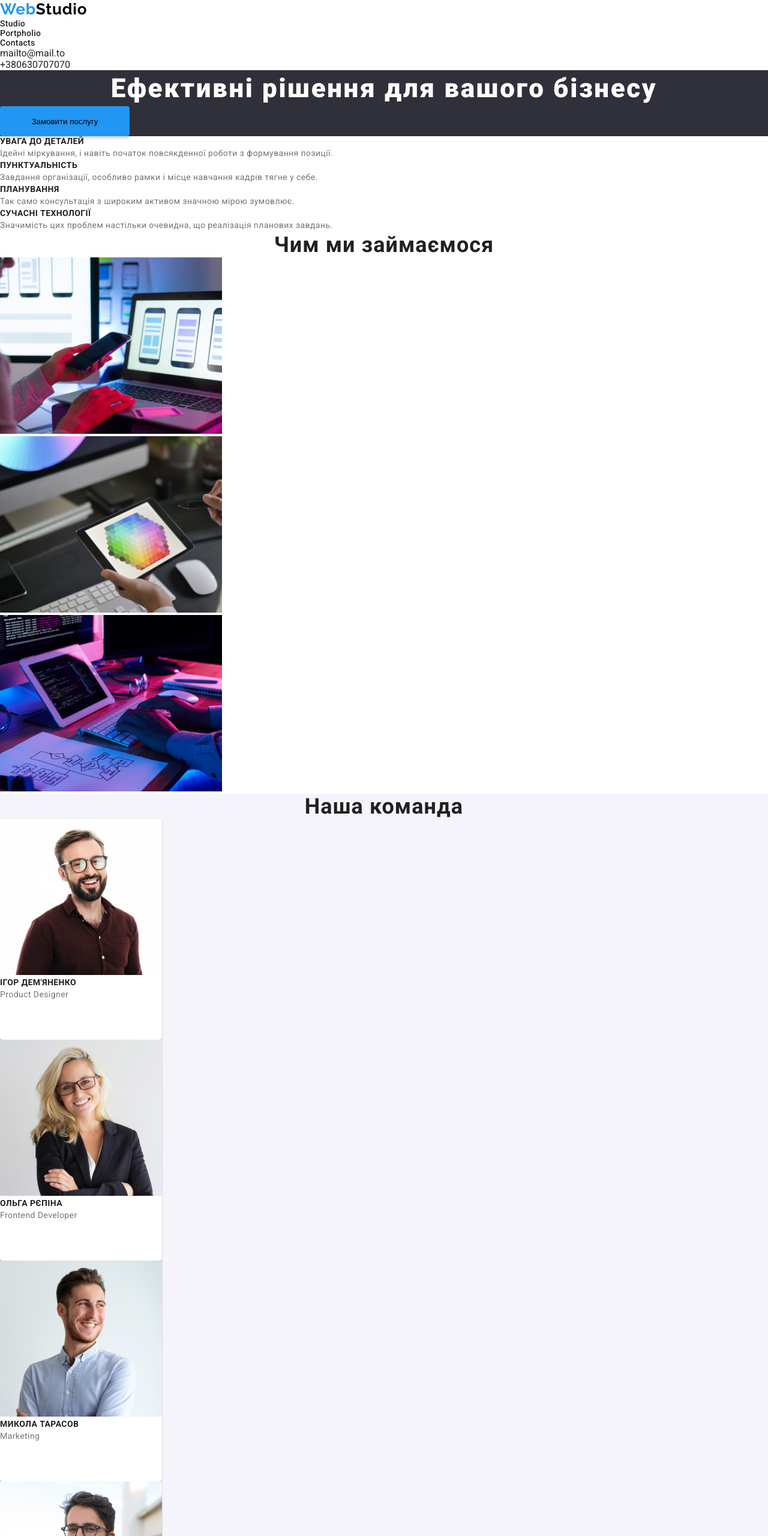
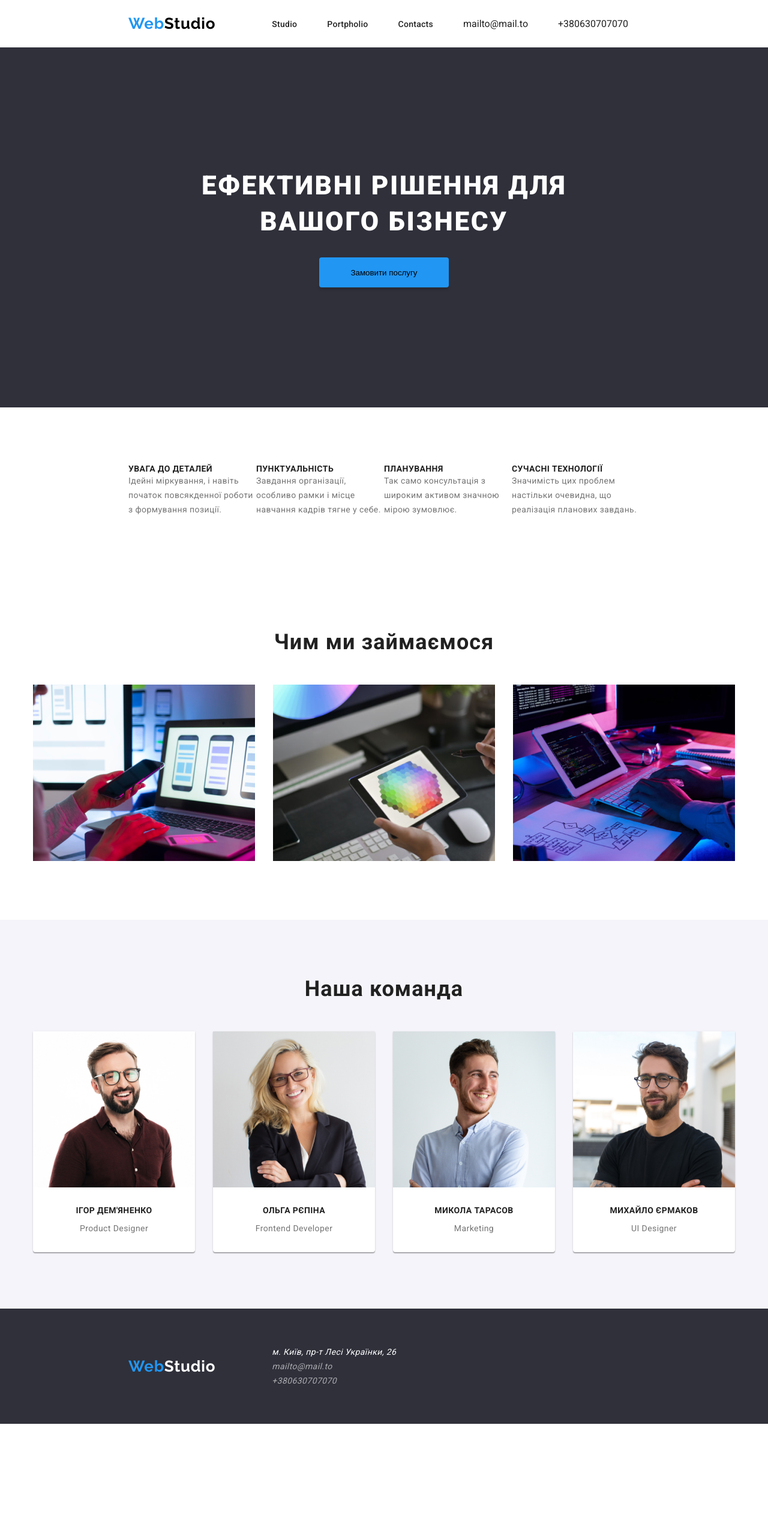
Before and after one commit to Google-Barma/goit-markup-hw-02, a plain HTML site: page index.html in a window 1280 px wide. Shown: the top 2560 px of the page at 60% size. After the commit the page ends 2373 px from the top, so only its background shows below. Drawn offline with Linux system fonts and the light colour scheme.

Commit message:
finished lesson03

```diff
--- a/css/styles.css
+++ b/css/styles.css
@@ -18,7 +18,25 @@ a {
     text-decoration: none;
 }
 
+.container {
+    display: flex;
+    justify-content: space-between;
+    align-items: center;
+    padding: 94px 214px;
+}
+
+.header .container {
+    padding: 24px 214px;
+}
+
+.nav-container {
+    display: flex;
+    justify-content: flex-start;
+    align-items: center;
+}
+
 .logo {
+    margin-right: 94px;
     font-family: 'Raleway';
     font-size: 26px;
     font-weight: 700;
@@ -33,6 +51,7 @@ a {
 }
 
 .menu {
+    display: flex;
     font-size: 14px;
     font-weight: 500;
     line-height: 16px;
@@ -40,8 +59,24 @@ a {
     text-align: left;
 }
 
+.menu-item {
+    margin-right: 50px;
+}
+
 .menu a {
     color: inherit;
+}
+
+.menu a:hover,
+.contacts a:hover {
+    color: #2196F3;
+    transition: all .2s ease-in;
+}
+
+.contacts {
+    display: flex;
+    justify-content: flex-end;
+    align-items: center;
 }
 
 .contacts a {
@@ -49,16 +84,24 @@ a {
 }
 
 .hero {
+    display: flex;
+    flex-direction: column;
+    align-items: center;
+    padding: 200px 0;
     background-color: #2F303A;
 }
 
 .hero-title {
+    width: 696px;
     font-size: 44px;
     font-weight: 900;
     line-height: 60px;
     letter-spacing: 0.06em;
     text-align: center;
     color: #fff;
+    text-transform: uppercase;
+
+    padding-bottom: 30px;
 }
 
 .hero-button {
@@ -68,6 +111,17 @@ a {
     background: #2196F3;
     box-shadow: 0px 4px 4px rgba(0, 0, 0, 0.15);
     border-radius: 4px;
+    cursor: pointer;
+}
+
+.features-list {
+    display: flex;
+    justify-content: space-between;
+    width: 100%;
+}
+
+.features-list li {
+    width: 270px;
 }
 
 .subtitle {
@@ -86,6 +140,7 @@ a {
     line-height: 42px;
     text-align: center;
     letter-spacing: 0.03em;
+    margin-bottom: 50px;
 }
 
 .features .text,
@@ -98,11 +153,40 @@ a {
     color: #757575;
 }
 
+.gallery .container {
+    flex-direction: column;
+}
+
+.gallery ul {
+    display: flex;
+}
+
+.gallery li:not(:last-child) {
+    margin-right: 30px;
+}
+
 .our-team {
     background-color: #F5F4FA;
 }
 
-.team-item {
+.our-team .container {
+    flex-direction: column;
+}
+
+.our-team ul {
+    display: flex;
+}
+
+.our-team li:not(:last-child) {
+    margin-right: 30px;
+}
+
+.our-team li {
+    display: flex;
+    flex-direction: column;
+    align-items: center;
+    justify-content: flex-start;
+
     width: 270px;
     height: 368px;
     left: 215px;
@@ -115,8 +199,21 @@ a {
     border-radius: 0px 0px 4px 4px;
 }
 
+.our-team img {
+    margin-bottom: 30px;
+}
+
+.our-team h4 {
+    margin-bottom: 10px;
+}
+
 .footer {
     background-color: #2F303A;
+}
+
+.footer .container {
+    justify-content: flex-start;
+    padding: 60px 214px;
 }
 
 .footer .logo span {
@@ -145,10 +242,57 @@ address p {
     color: rgba(255, 255, 255, 0.6);
 }
 
+.container.portpholio {
+    flex-direction: column;
+    align-items: center;
+    padding: 94px 214px;
+}
+
 .filter-button {
     width: 125px;
     height: 38px;
     background: #F5F4FA;
     border-radius: 4px;
     border: none;
+    cursor: pointer;
 }
+
+.filter-button:hover,
+.filter-button:hover {
+    color:rgb(255, 255, 255);
+    background-color: #2196F3;
+    transition: all .2s ease-in;
+}
+
+.filter {
+    display: flex;
+    margin-bottom: 50px;
+}
+
+.filter li:not(:last-child) {
+    margin-right: 6px;
+}
+
+.projects {
+    display: flex;
+    justify-content: center;
+    flex-wrap: wrap;
+}
+
+.projects li {
+    display: flex;
+    flex-direction: column;
+    padding-bottom: 20px;
+}
+
+.projects img {
+    margin-bottom: 20px;
+}
+
+.projects h4 {
+    margin-bottom: 4px;
+}
+
+.projects li:not(:last-child) {
+    margin-right: 30px;
+}
--- a/index.html
+++ b/index.html
@@ -20,7 +20,9 @@
     />
   </head>
   <body>
-    <header>
+    <header class="header">
+      <div class="container">
+        <div class="nav-container">
           <p class="logo">Web<span>Studio</span></p>
           <nav class="page-nav">
             <ul class="menu">
@@ -35,6 +37,7 @@
               </li>
             </ul>
           </nav>
+        </div>
         <ul class="contacts">
           <li class="menu-item">
             <a class="link" href="mailto:mailto@mail.to">mailto@mail.to</a>
@@ -43,6 +46,7 @@
             <a class="link" href="tel:+380630707070">+380630707070</a>
           </li>
         </ul>
+      </div>
     </header>
     <main>
       <section class="hero">
@@ -50,7 +54,8 @@
         <button class="hero-button" type="button">Замовити послугу</button>
       </section>
       <section class="features">
-        <ul>
+        <div class="container">
+          <ul class="features-list">
             <li>
               <h3 class="subtitle">УВАГА ДО ДЕТАЛЕЙ</h3>
               <p class="text">
@@ -61,8 +66,8 @@
             <li>
               <h3 class="subtitle">ПУНКТУАЛЬНІСТЬ</h3>
               <p class="text">
-              Завдання організації, особливо рамки і місце навчання кадрів тягне
-              у себе.
+                Завдання організації, особливо рамки і місце навчання кадрів
+                тягне у себе.
               </p>
             </li>
             <li>
@@ -74,21 +79,25 @@
             <li>
               <h3 class="subtitle">СУЧАСНІ ТЕХНОЛОГІЇ</h3>
               <p class="text">
-              Значимість цих проблем настільки очевидна, що реалізація планових
-              завдань.
+                Значимість цих проблем настільки очевидна, що реалізація
+                планових завдань.
               </p>
             </li>
           </ul>
+        </div>
       </section>
       <section class="gallery">
+        <div class="container">
           <h2 class="title">Чим ми займаємося</h2>
           <ul>
             <li><img src="images/img-1.jpg" alt="laptop" width="370" /></li>
             <li><img src="images/img-2.jpg" alt="tablet" width="370" /></li>
             <li><img src="images/img.jpg" alt="keyboard" width="370" /></li>
           </ul>
+        </div>
       </section>
       <section class="our-team">
+        <div class="container">
           <h2 class="title">Наша команда</h2>
           <ul>
             <li class="team-item">
@@ -128,9 +137,11 @@
               <p class="text">UI Designer</p>
             </li>
           </ul>
+        </div>
       </section>
     </main>
     <footer class="footer">
+      <div class="container">
         <p class="logo">Web<span>Studio</span></p>
         <address>
           <p>м. Київ, пр-т Лесі Українки, 26</p>
@@ -143,6 +154,7 @@
             </li>
           </ul>
         </address>
+      </div>
     </footer>
   </body>
 </html>
```
Also changed, not shown: portpholio.html (+12 -4 lines), 1 other file. Lines whose indentation alone changed are shown as unchanged.
